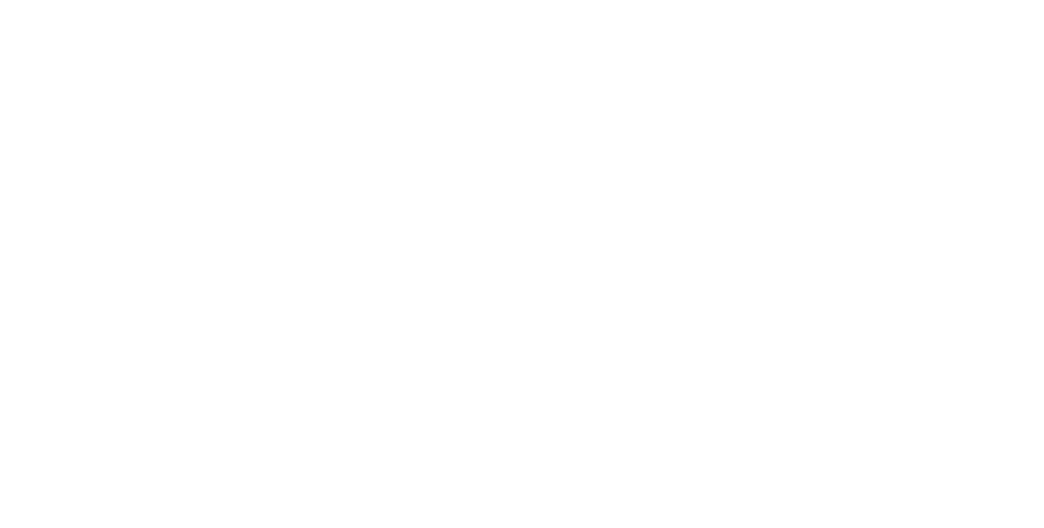
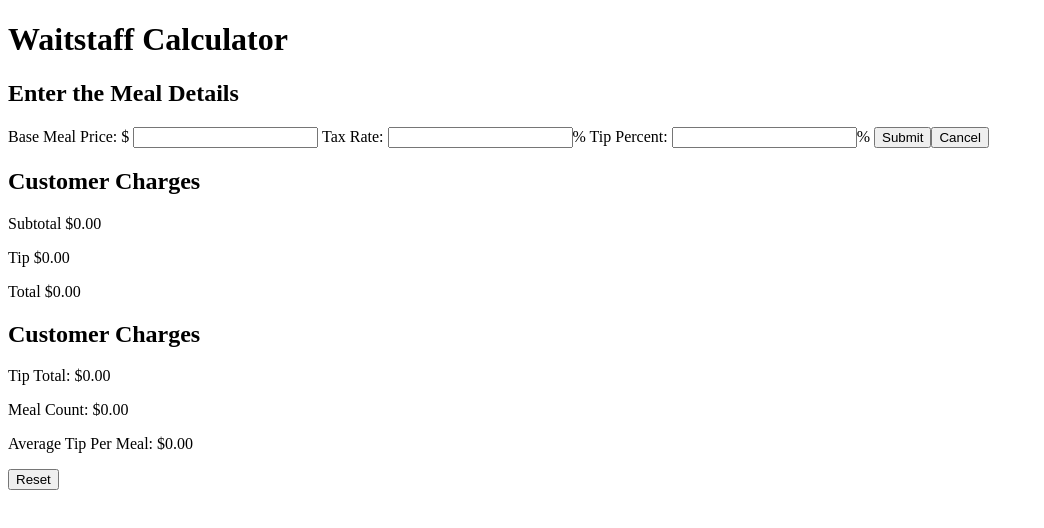
Before and after one commit to bencodezen/ngWaitstaffCalc, a website: page index.html in a window 1280 px wide. Shown: the whole page, without its empty margins (0-1044 px from the left). Drawn offline with nearby package versions, Linux system fonts and the light colour scheme.

Commit message:
[C] Establish base content

```diff
--- a/index.html
+++ b/index.html
@@ -8,6 +8,39 @@
 	<script type="text/javascript" src="app.js"></script>
 </head>
 <body>
-
+	<h1>Waitstaff Calculator</h1>
+	<div class="container">
+		<div class="container">
+			<div class="column">
+				<section id="meal-input">
+					<h2>Enter the Meal Details</h2>
+					<form name="mealForm">
+						<label for="basePrice">Base Meal Price: $</label>
+						<input name="basePrice" type="number" step="any" min="0">
+						<label for="taxRate">Tax Rate: </label>
+						<input name="taxRate" type="number" step="any" min="0">%
+						<label for="tipPercent">Tip Percent: </label>
+						<input name="tipPercent" type="number" step="any" min="0">%
+						<input type="submit" value="Submit"><button>Cancel</button>
+					</form>
+				</section>
+			</div>
+			<div class="column">
+				<section id="customer-charges">
+					<h2>Customer Charges</h2>
+					<p><span class="label">Subtotal</span> <span id="subtotal">$0.00</span></p>
+					<p><span class="label">Tip</span> <span id="tip-amount">$0.00</span></p>
+					<p><span class="label">Total</span> <span id="total">$0.00</span></p>
+				</section>
+				<section id="earning-info">
+					<h2>Customer Charges</h2>
+					<p><span class="label">Tip Total:</span> <span id="tip-total">$0.00</span></p>
+					<p><span class="label">Meal Count:</span> <span id="meal-count">$0.00</span></p>
+					<p><span class="label">Average Tip Per Meal:</span> <span id="average-tip">$0.00</span></p>
+				</section>
+			</div>
+			<button>Reset</button>
+		</div>
+	</div>
 </body>
 </html>
```
